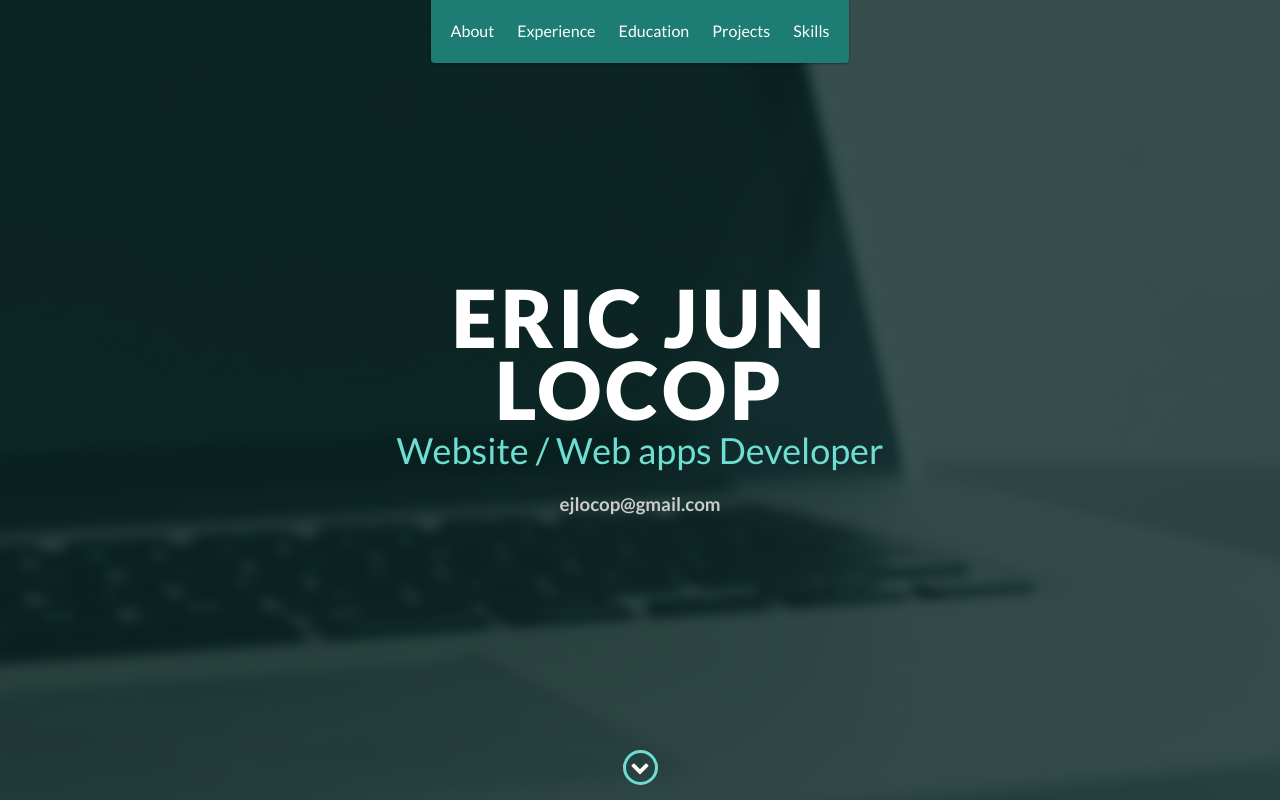
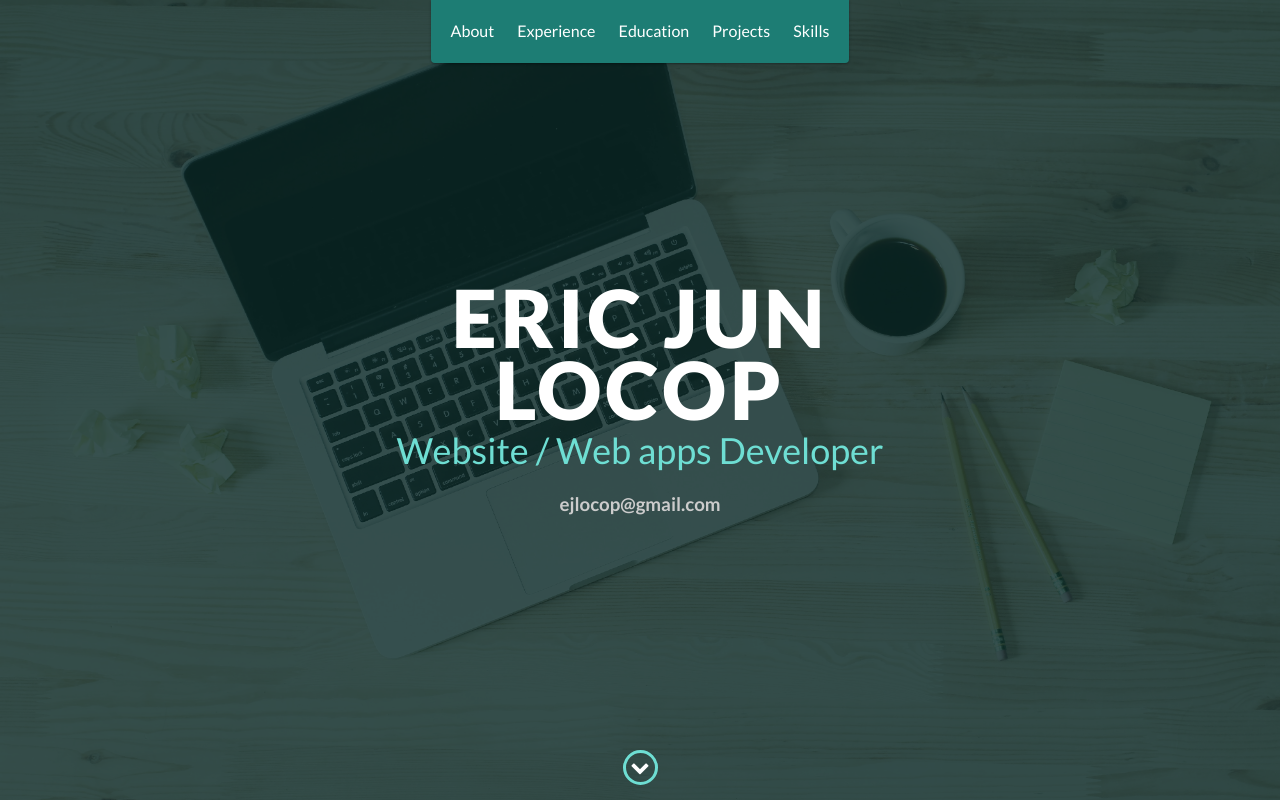
Before and after one commit to ejlocop/ejlocop.github.io, a website: page index.html in a window 1280 px wide. Shown: the top 800 px of the page. Drawn offline with nearby package versions, Linux system fonts and the light colour scheme.

Commit message:
update banner

```diff
--- a/scss/styles.scss
+++ b/scss/styles.scss
@@ -362,7 +362,7 @@ footer {
 	height: 100vh;
 	min-height: 500px;
 	max-height: 1080px;
-	background: url(../images/lead-bg.jpg);
+	background: url(../images/banner.jpg);
 	background-size: cover;
 	padding: 15px;
 	overflow: hidden;
```
Also changed, not shown: css/styles.css, images/banner.jpg (added).
